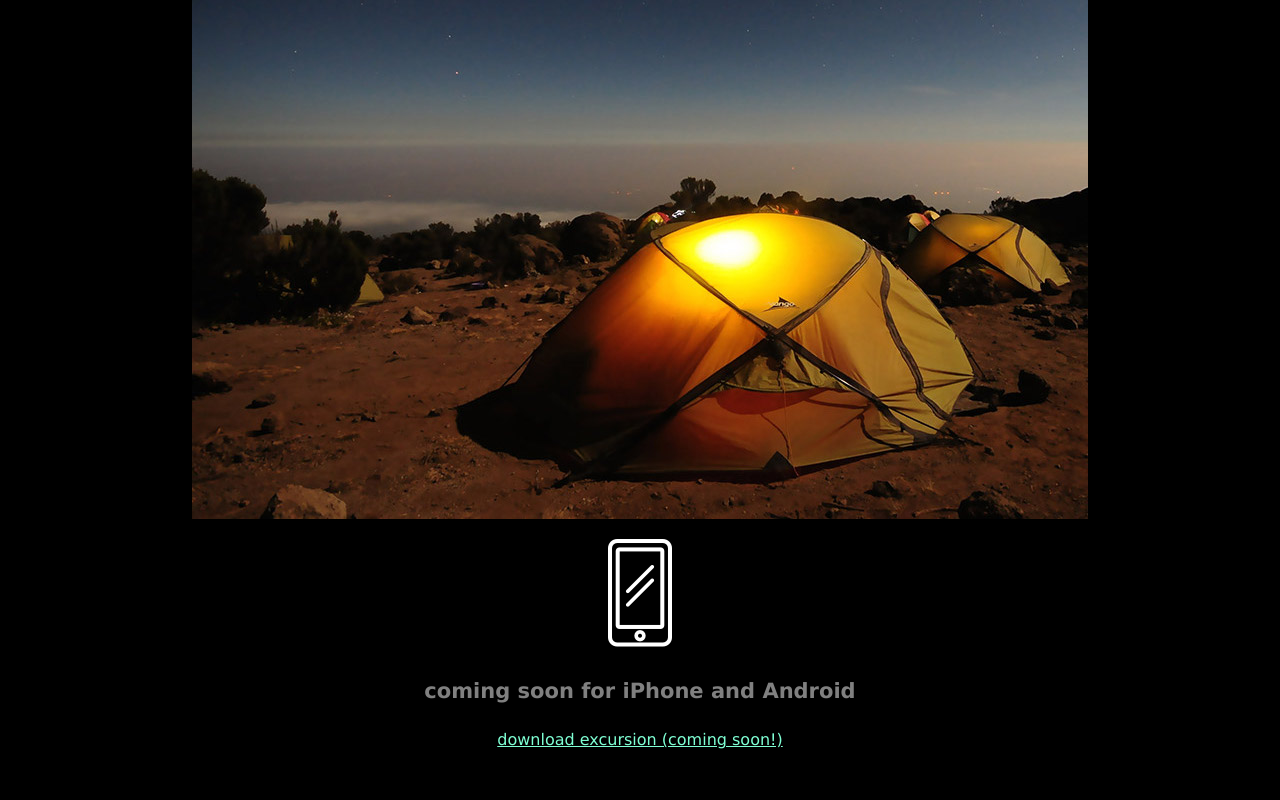
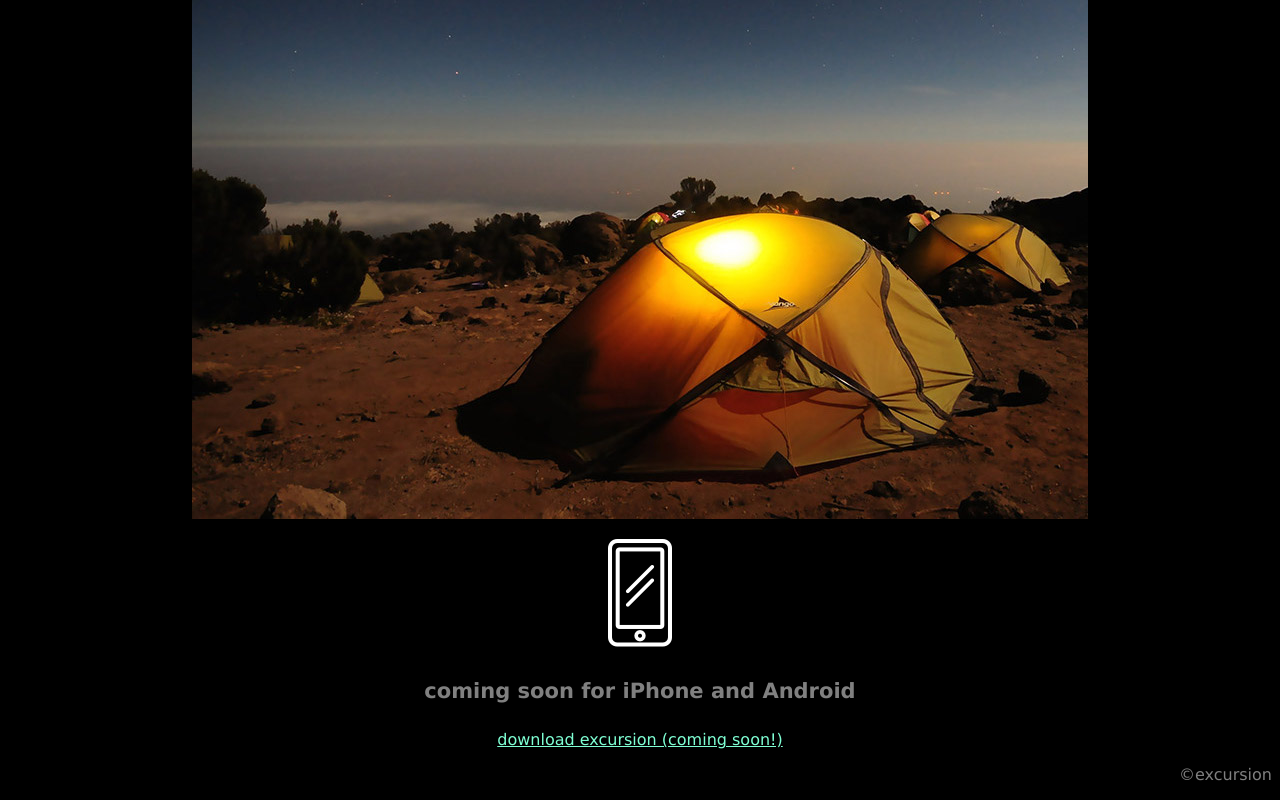
Before and after one commit to yunchipang/excursion, a plain HTML site: page index.html in a window 1280 px wide. Shown: the part 493-1293 px from the top of the page. Before the commit the page ends 1258 px from the top, so only its background shows below. Drawn offline with Linux system fonts and the light colour scheme.

Commit message:
final push

```diff
--- a/index.html
+++ b/index.html
@@ -19,5 +19,6 @@
     <p><img src="resources/images/phone.png"></p>
     <h4 class="header--sub-header">coming soon for iPhone and Android</h4>
     <p><a class="link--cta" href="#">download excursion (coming soon!)</a></p>
+    <p class="footer--copyright">©excursion</p>
 </body>
 </html>
--- a/resources/css/style.css
+++ b/resources/css/style.css
@@ -27,3 +27,10 @@ body {
     font-size: 16px;
     color: aquamarine;
 }
+
+/* footer */
+.footer--copyright {
+    font-size: 16px;
+    color: grey;
+    text-align: right;
+}
```
